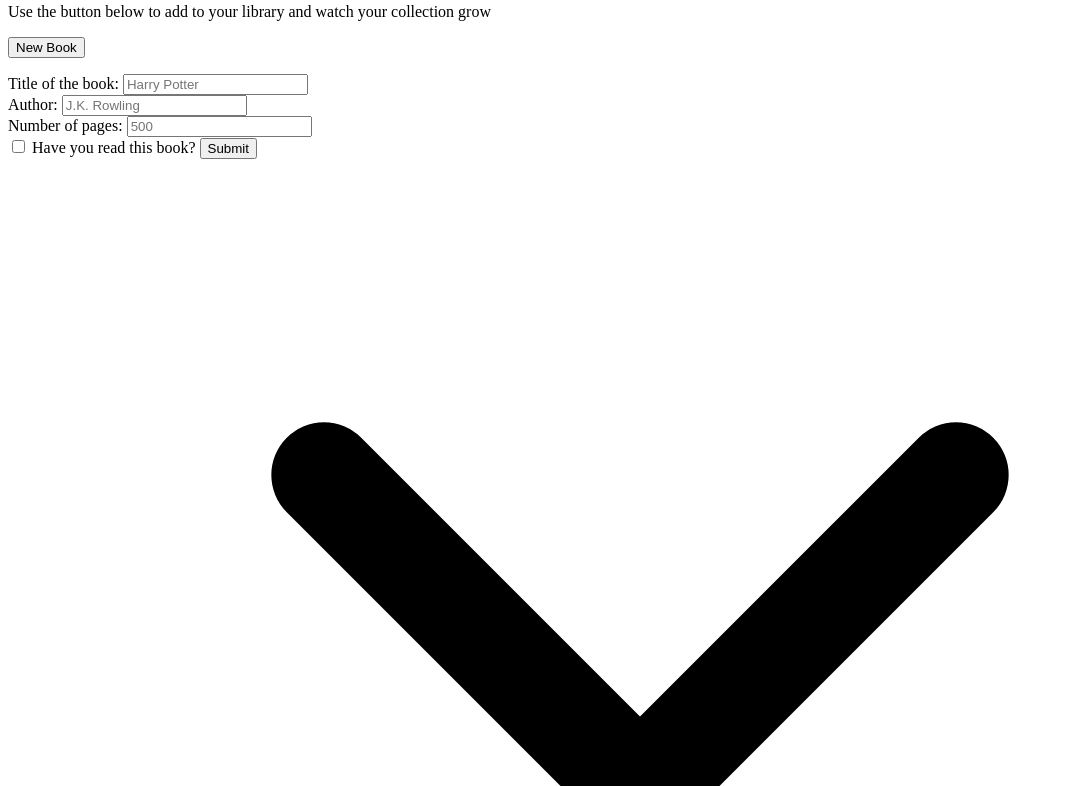
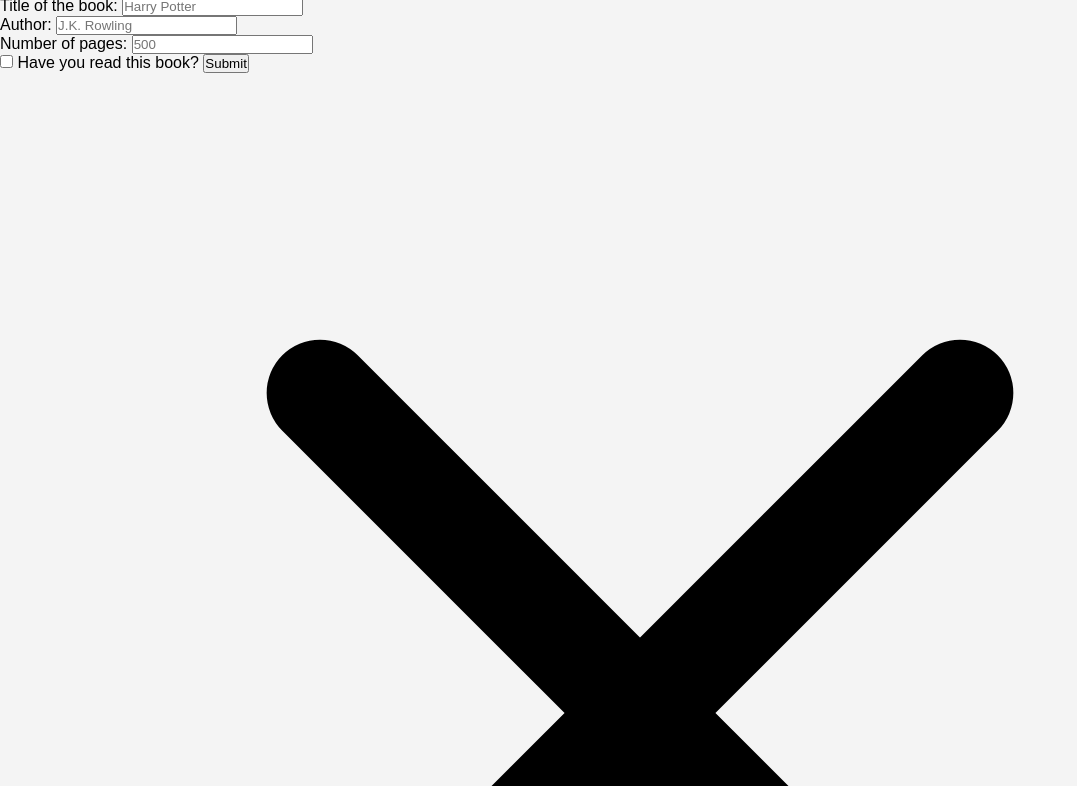
Before and after one commit to sasanedicbn/book-library, a website built with Vite: page book-library/index.html in a window 1280 px wide. Shown: the part 78-864 px from the top of the page, without its empty margins (0-1077 px from the left). Built offline with nearby package versions, Linux system fonts and the light colour scheme; a web font is replaced by a local one.

Commit message:
Create general css

```diff
--- a/book-library/style.css
+++ b/book-library/style.css
@@ -1,4 +1,16 @@
-
+*{
+  margin: 0;
+  padding: 0;
+  box-sizing: border-box;
+}
+body {
+  font-family: Arial, sans-serif;
+  background-color: #f4f4f4;
+  margin: 0;
+  padding: 0;
+  box-sizing: border-box;
+  overflow-x: hidden;
+}
 
 
 
```
